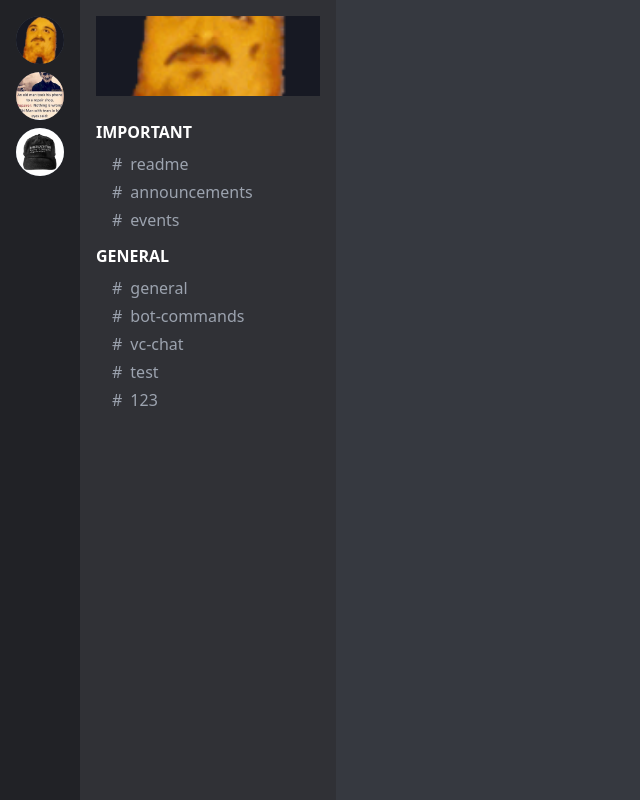
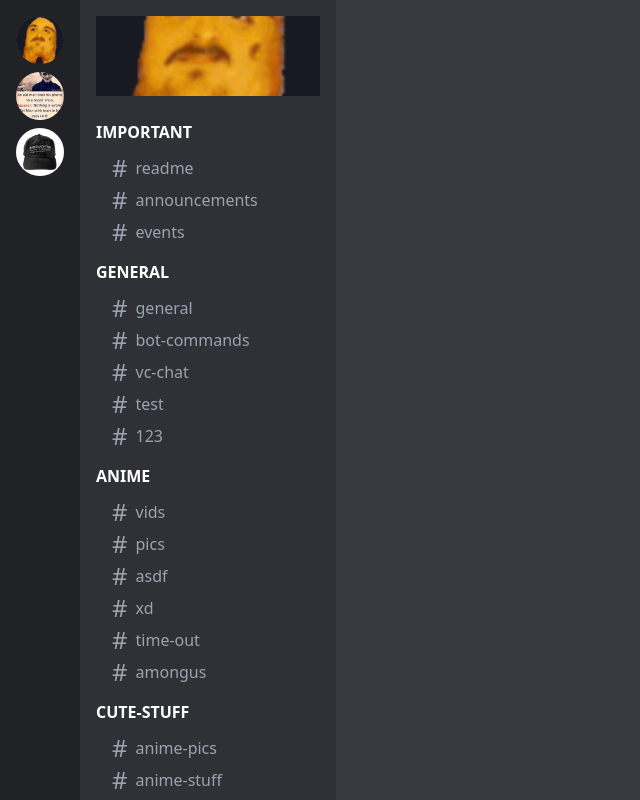
Before and after one commit to hopgrab/Discord-Offline-Proj, a React (Vite) app: page / in a window 1280 px wide. Shown: the whole page, without its empty margins (0-640 px from the left). Built offline with nearby package versions, Linux system fonts and the light colour scheme.

Commit message:
more categories

```diff
--- a/src/App.jsx
+++ b/src/App.jsx
@@ -39,21 +39,21 @@ function Category(props) {
   const [isTabOpen, setTabOpen] = useState(true);
 
   return (
-    <div>
+    <div className="flex flex-col gap-2">
       <button
         onClick={() => setTabOpen(!isTabOpen)}
-        className="w-full text-left text-white font-bold mb-2 uppercase"
+        className="w-full text-left text-white font-bold uppercase"
       >
         {props.title}
       </button>
       {isTabOpen && (
-        <div className="ml-4 space-y-1">
+        <div className="pl-4">
           {props.tabChannels.map((channel, index) => (
             <button
               key={index}
               className="w-full text-left text-gray-400 hover:text-white flex items-center space-x-2"
             >
-              <span>#</span>
+              <span className="text-2xl">#</span>
               <span>{channel}</span>
             </button>
           ))}
@@ -67,7 +67,7 @@ function Channels() {
   const tab1Channels = ['readme', 'announcements', 'events'];
   const tab2Channels = ['general', 'bot-commands', 'vc-chat', 'test', '123'];
   return (
-    <div className="bg-[#303136] w-64 p-4 flex flex-col gap-3">
+    <div className="bg-[#303136] w-64 p-4 flex flex-col gap-3 overflow-auto">
       {/* Top Image - Di pa implemented na maayos need to mag change after mag swap server */}
       <img
         src={`./src/assets/${images[0]}`}
@@ -79,6 +79,22 @@ function Channels() {
       <div className="flex flex-col gap-3 py-3">
         <Category title="important" tabChannels={tab1Channels} />
         <Category title="general" tabChannels={tab2Channels} />
+        <Category
+          title="anime"
+          tabChannels={['vids', 'pics', 'asdf', 'xd', 'time-out', 'amongus']}
+        />
+        <Category
+          title="cute-stuff"
+          tabChannels={[
+            'anime-pics',
+            'anime-stuff',
+            'uwu',
+            'owo',
+            'real',
+            'memes',
+            'this-is-a-long-channel-name',
+          ]}
+        />
       </div>
     </div>
   );
```
